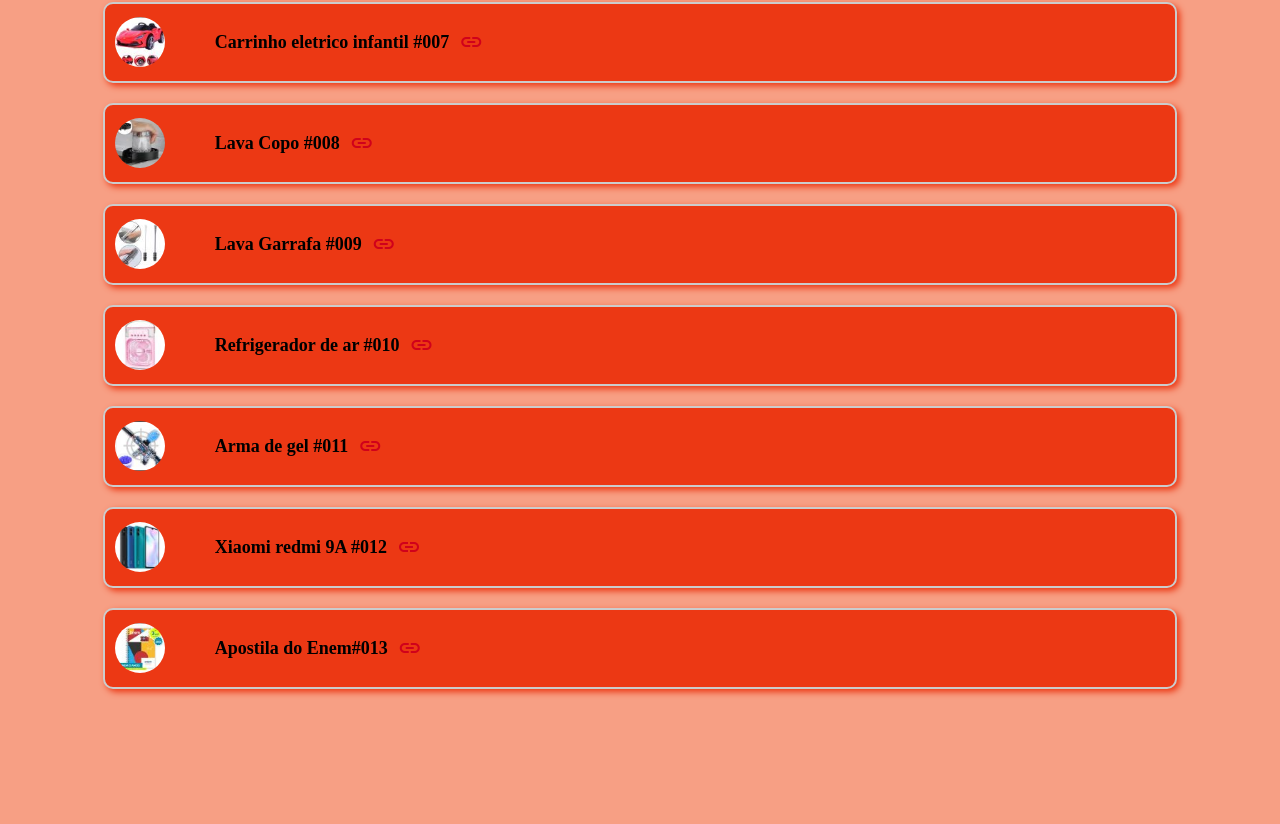
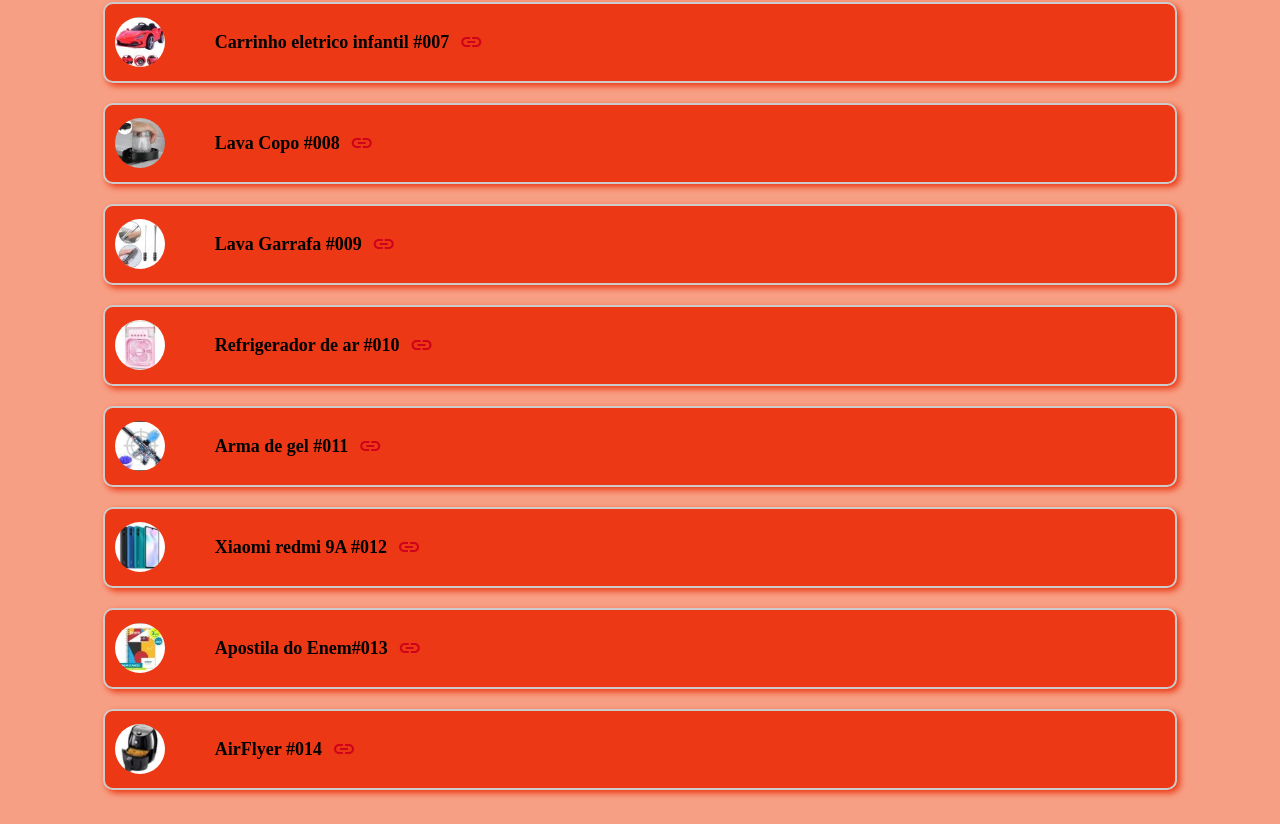
Before and after one commit to EzequiasCodeMaster/link-de-vendas, a plain HTML site: page index.html in a window 1280 px wide. Shown: the part 742-1566 px from the top of the page. Before the commit the page ends 1465 px from the top, so only its background shows below. Drawn offline with nearby package versions, Linux system fonts and the light colour scheme.

Commit message:
airflyer

```diff
--- a/index.html
+++ b/index.html
@@ -178,6 +178,18 @@
               </a>
             </li>
 
+            <li>
+              <a href="https://s.shopee.com.br/3Apf90xnd7">
+
+                <img src="imagens/airflyer.jpg" alt="Produto #00">
+
+                <span class="produto-nome"><p>AirFlyer #014</p></span>
+                <span class="material-symbols-outlined" id="iconelink">
+                    link
+                  </span>
+                </a>
+              </li>
+
 
     <!--
     <li>
```
Also changed, not shown: imagens/airflyer.jpg (added).
